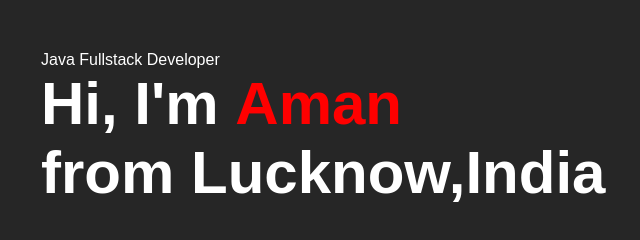
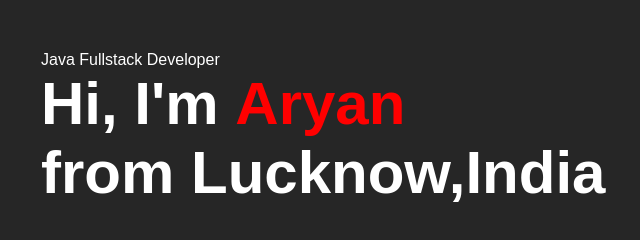
Before and after one commit to codeByHimanshu/portfolio_website, a plain HTML site: page index.html in a window 1280 px wide. Shown: the part 199-439 px from the top of the page, 87-727 px from the left. Drawn offline with Linux system fonts and the light colour scheme.

Commit message:
himanshu

```diff
--- a/index.html
+++ b/index.html
@@ -27,7 +27,7 @@
             </nav>
             <div class=" text">
                 <p>Java Fullstack Developer</p>
-                <h1>Hi, I'm <span>Aman</span><br>
+                <h1>Hi, I'm <span>Aryan</span><br>
                     from Lucknow,India </h1>
             </div>
         </div>
```
